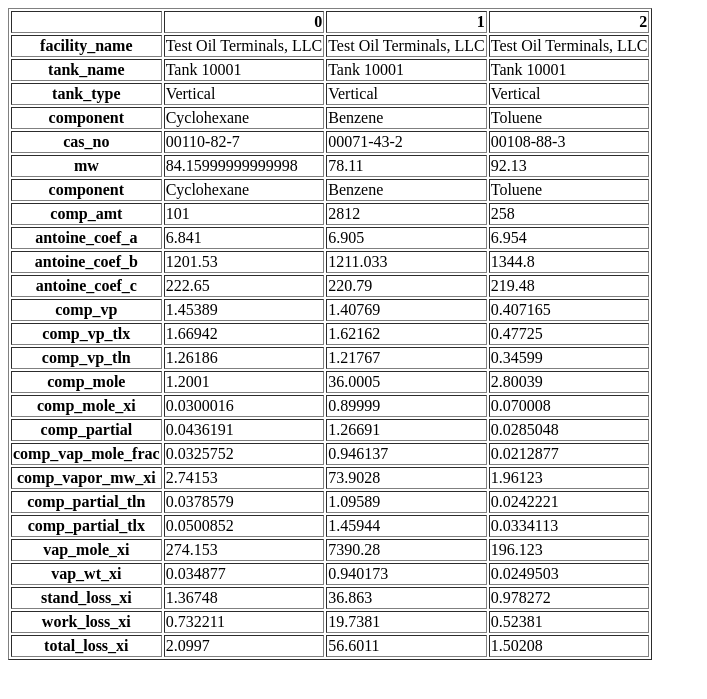
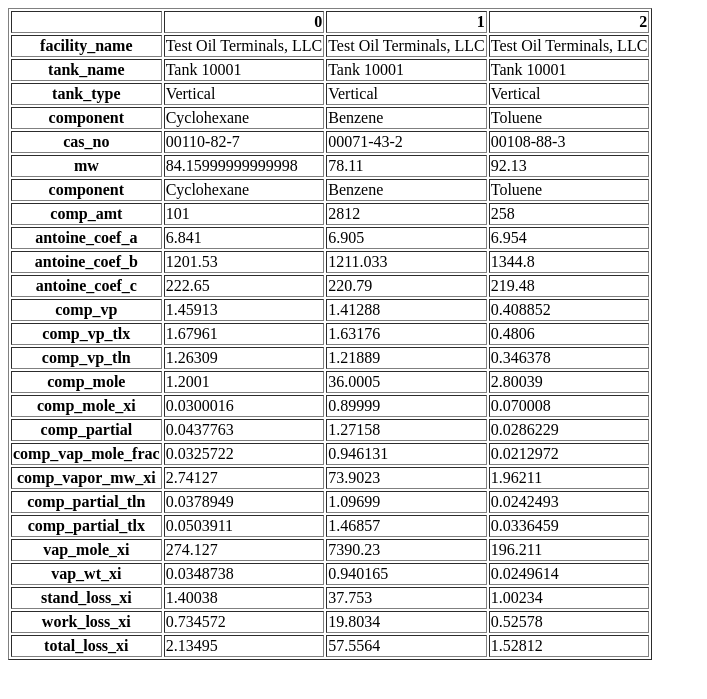
Before and after one commit to grantaguinaldo/tanks_409d-1, a Flask app: page /emissiondetail in a window 1280 px wide. Shown: the top 699 px of the page, without its empty margins (0-707 px from the left). Run offline with Flask 2, Linux system fonts and the light colour scheme.

Commit message:
changed ins setting

```diff
--- a/app.py
+++ b/app.py
@@ -42,11 +42,11 @@ def vfrtk():
                               shade=CONDITION_LIST[1],
                               condition=CONDITION_LIST[2])
 
-    tank = FixedRoofTank(tkshellht=INPUT_TANK[0],                         # From User Data
+    tank = FixedRoofTank(tkshellht=INPUT_TANK[0],                 # From User Data
                          skliqht=INPUT_TANK[1],                   # From User Data
                          tkrfslope=DEFAULT_LIST[0],               # Default
                          diameter=INPUT_TANK[2],                  # From User Data
-                         ins=DEFAULT_LIST[1],                     # Default
+                         ins=MET_LIST[0][1],                      # From Met Table
                          solarabs=solarabs,
                          tax=MET_LIST[0][5],                      # From Met Table
                          tan=MET_LIST[0][6],                      # From Met Table
@@ -55,7 +55,7 @@ def vfrtk():
                          productfactor=INPUT_CONTENTS[1],         # From User Data
                          hlx=INPUT_CONTENTS[2],                   # From User Data
                          hln=INPUT_CONTENTS[3],                   # From User Data
-                         ventsetting=DEFAULT_LIST[2],
+                         ventsetting=DEFAULT_LIST[1],
                          tanktype=INPUT_TANK_TYPE)                # Default
 
     calculation(df=df_chem,
--- a/templates/loss_summary.html
+++ b/templates/loss_summary.html
@@ -10,9 +10,9 @@
   <tbody>
     <tr>
       <th>Tank 10001</th>
-      <td>39.208766</td>
-      <td>20.99409</td>
-      <td>60.202856</td>
+      <td>40.155765</td>
+      <td>21.063736</td>
+      <td>61.219501</td>
     </tr>
   </tbody>
 </table>
--- a/templates/vert_fixed_roof_tk.html
+++ b/templates/vert_fixed_roof_tk.html
@@ -76,21 +76,21 @@
     </tr>
     <tr>
       <th>comp_vp</th>
-      <td>1.45389</td>
-      <td>1.40769</td>
-      <td>0.407165</td>
+      <td>1.45913</td>
+      <td>1.41288</td>
+      <td>0.408852</td>
     </tr>
     <tr>
       <th>comp_vp_tlx</th>
-      <td>1.66942</td>
-      <td>1.62162</td>
-      <td>0.47725</td>
+      <td>1.67961</td>
+      <td>1.63176</td>
+      <td>0.4806</td>
     </tr>
     <tr>
       <th>comp_vp_tln</th>
-      <td>1.26186</td>
-      <td>1.21767</td>
-      <td>0.34599</td>
+      <td>1.26309</td>
+      <td>1.21889</td>
+      <td>0.346378</td>
     </tr>
     <tr>
       <th>comp_mole</th>
@@ -106,63 +106,63 @@
     </tr>
     <tr>
       <th>comp_partial</th>
-      <td>0.0436191</td>
-      <td>1.26691</td>
-      <td>0.0285048</td>
+      <td>0.0437763</td>
+      <td>1.27158</td>
+      <td>0.0286229</td>
     </tr>
     <tr>
       <th>comp_vap_mole_frac</th>
-      <td>0.0325752</td>
-      <td>0.946137</td>
-      <td>0.0212877</td>
+      <td>0.0325722</td>
+      <td>0.946131</td>
+      <td>0.0212972</td>
     </tr>
     <tr>
       <th>comp_vapor_mw_xi</th>
-      <td>2.74153</td>
-      <td>73.9028</td>
-      <td>1.96123</td>
+      <td>2.74127</td>
+      <td>73.9023</td>
+      <td>1.96211</td>
     </tr>
     <tr>
       <th>comp_partial_tln</th>
-      <td>0.0378579</td>
-      <td>1.09589</td>
-      <td>0.0242221</td>
+      <td>0.0378949</td>
+      <td>1.09699</td>
+      <td>0.0242493</td>
     </tr>
     <tr>
       <th>comp_partial_tlx</th>
-      <td>0.0500852</td>
-      <td>1.45944</td>
-      <td>0.0334113</td>
+      <td>0.0503911</td>
+      <td>1.46857</td>
+      <td>0.0336459</td>
     </tr>
     <tr>
       <th>vap_mole_xi</th>
-      <td>274.153</td>
-      <td>7390.28</td>
-      <td>196.123</td>
+      <td>274.127</td>
+      <td>7390.23</td>
+      <td>196.211</td>
     </tr>
     <tr>
       <th>vap_wt_xi</th>
-      <td>0.034877</td>
-      <td>0.940173</td>
-      <td>0.0249503</td>
+      <td>0.0348738</td>
+      <td>0.940165</td>
+      <td>0.0249614</td>
     </tr>
     <tr>
       <th>stand_loss_xi</th>
-      <td>1.36748</td>
-      <td>36.863</td>
-      <td>0.978272</td>
+      <td>1.40038</td>
+      <td>37.753</td>
+      <td>1.00234</td>
     </tr>
     <tr>
       <th>work_loss_xi</th>
-      <td>0.732211</td>
-      <td>19.7381</td>
-      <td>0.52381</td>
+      <td>0.734572</td>
+      <td>19.8034</td>
+      <td>0.52578</td>
     </tr>
     <tr>
       <th>total_loss_xi</th>
-      <td>2.0997</td>
-      <td>56.6011</td>
-      <td>1.50208</td>
+      <td>2.13495</td>
+      <td>57.5564</td>
+      <td>1.52812</td>
     </tr>
   </tbody>
 </table>
```
Also changed, not shown: templates/map.html (+9 -9 lines), 1 other file.
